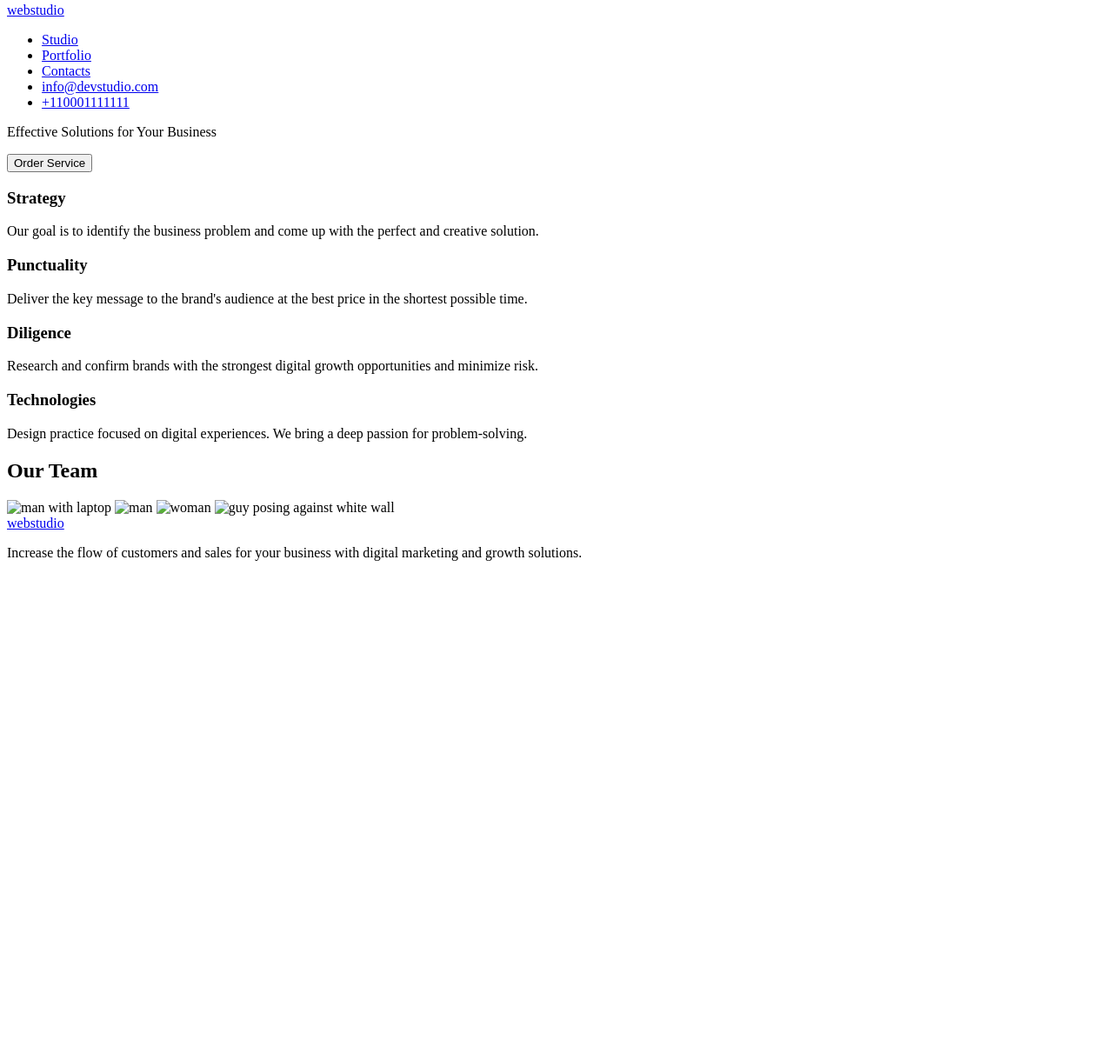
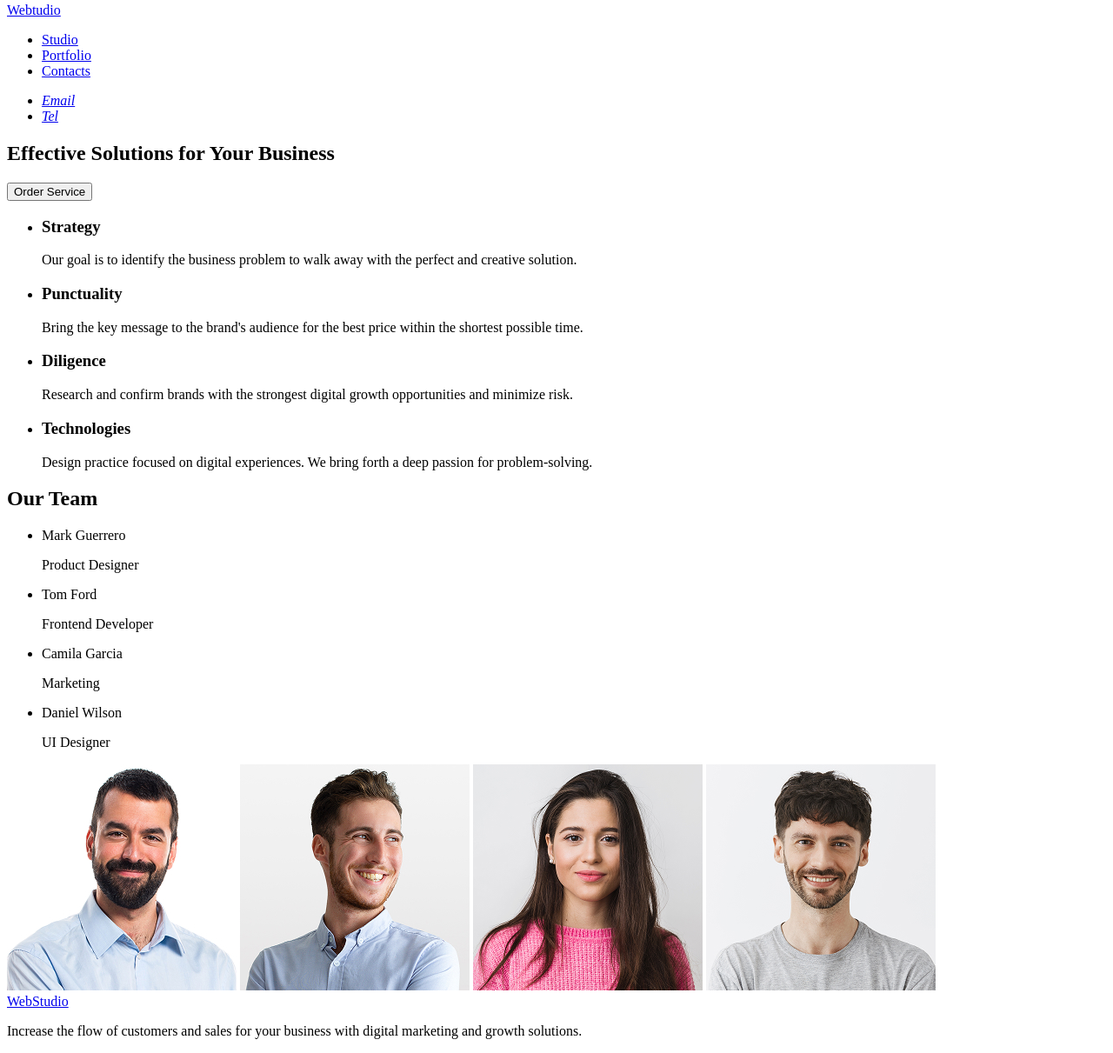
Before and after one commit to taisiaukraine/my-first-project, a plain HTML site: page index.html in a window 1280 px wide. Shown: the part 5-1216 px from the top of the page at 87% size. Before the commit the page ends 800 px from the top, so only its background shows below. Drawn offline with Linux system fonts and the light colour scheme.

Commit message:
index.html

```diff
--- a/index.html
+++ b/index.html
@@ -9,55 +9,75 @@
 
 <body>
     <header>
-        <a href="#">webstudio</a>
+        <a href="#">Webtudio</a>
         <nav>
             <ul>
-                <li><a href="#studio">Studio</a></li>
+                <li><a href="#Studio">Studio</a></li>
                 <li><a href="#Portfolio">Portfolio</a></li>
                 <li><a href="#Contacts">Contacts</a></li>
-                <li><a href="mailto:info@devstudio.com">info@devstudio.com</a></li>
-                <li><a href="tel:+110001111111">+110001111111</a></li>
             </ul>
         </nav>
+        <address>
+            <ul>
+            <li><a href="mailto:info@devstudio.com">Email</a></li>
+            <li><a href="l:+110001111111">Tel</a></li>
+            </ul>
+
+        </address>
     </header>
 
     <main>
-        <section id="studio">
-            <p>Effective Solutions for Your Business</p>
+        <section>
+            <h1>Effective Solutions for Your Business</h1>
+            <button type="button">Order Service</button>
         </section>
-        <button>Order Service</button>
+        <ul>
+            <li>
+                <h3>Strategy</h3>
+                <p>Our goal is to identify the business problem to walk away with the perfect and creative solution.</p>
+            </li>
+            <li>
+                <h3>Punctuality</h3>
+                <p>Bring the key message to the brand's audience for the best price within the shortest possible time.</p>
+            </li>
+            <li>
+                <h3>Diligence</h3>
+                <p>Research and confirm brands with the strongest digital growth opportunities and minimize risk.</p>
+            </li>
+            <li>
+                <h3>Technologies</h3>
+                <p>Design practice focused on digital experiences. We bring forth a deep passion for problem-solving.</p>
+            </li>
 
-        <section id="Strategy">
-            <h3>Strategy</h3>
-            <p>Our goal is to identify the business problem and come up with the perfect and creative solution.</p>
-        </section>
-
-        <section id="Punctuality">
-            <h3>Punctuality</h3>
-            <p>Deliver the key message to the brand's audience at the best price in the shortest possible time.</p>
-        </section>
-
-        <section id="Diligence">
-            <h3>Diligence</h3>
-            <p>Research and confirm brands with the strongest digital growth opportunities and minimize risk.</p>
-        </section>
-
-        <section id="Technologies">
-            <h3>Technologies</h3>
-            <p>Design practice focused on digital experiences. We bring a deep passion for problem-solving.</p>
-        </section>
+        </ul>
 
         <h2>Our Team</h2>
-        <img src="man-with-laptop-presenting-something.png" alt="man with laptop" width="264" />
-        <img src="img-2.png" alt="man" width="264" />
-        <img src="young-beautiful-woman-pink-warm-sweater-natural-look-smiling-portrait-isolated-long-hair.png"
-            alt="woman" width="264" />
-        <img src="confident-handsome-guy-posing-against-white-wall.png" alt="guy posing against white wall"
+        <ul>
+            <li>Mark Guerrero</li>
+            <p>Product Designer</p>
+            <li>Tom Ford</li>
+            <p>Frontend Developer</p>
+            <li>Camila Garcia</li>
+            <p>Marketing</p>
+            <li>Daniel Wilson</li>
+            <p>UI Designer</p>
+        </ul>
+        <img src="./images/img.jpg"
+        alt="man with laptop"
+        width="264" />
+        <img src="./images/img-2.jpg"
+        alt="man"
+         width="264" />
+        <img src="./images/img-3.jpg"
+           alt="woman"
+           width="264" />
+        <img src="./images/img-4.jpg"
+        alt="guy posing against white wall"
             width="264" />
     </main>
 
     <footer>
-        <a href="#">webstudio</a>
+    <a href="./index.html">WebStudio</a>
         <p>Increase the flow of customers and sales for your business with digital marketing and growth solutions.</p>
     </footer>
 
```
Also changed, not shown: images/img-2.jpg (added), images/img-3.jpg (added), images/img-4.jpg (added), images/img.jpg (added).
